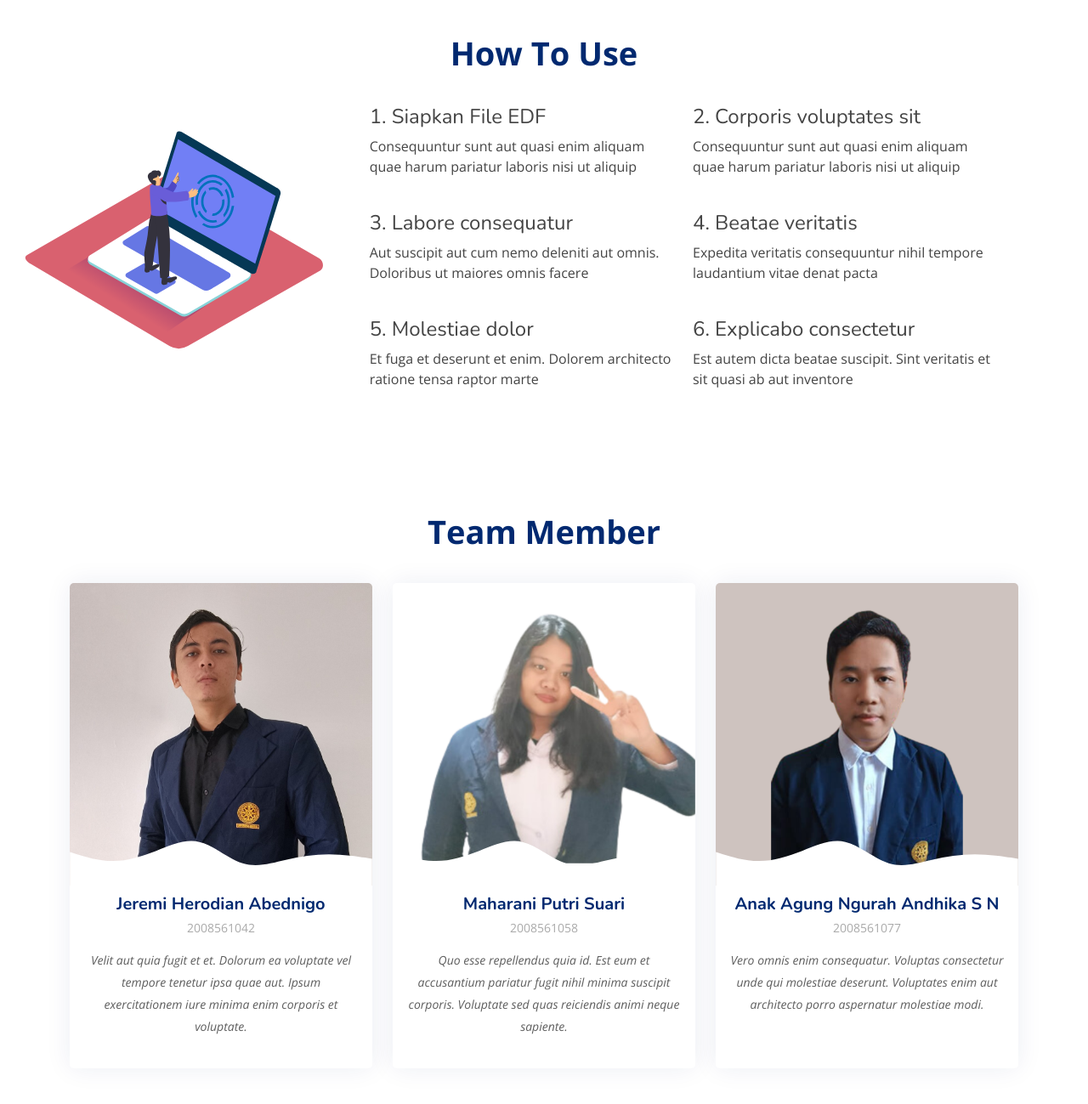
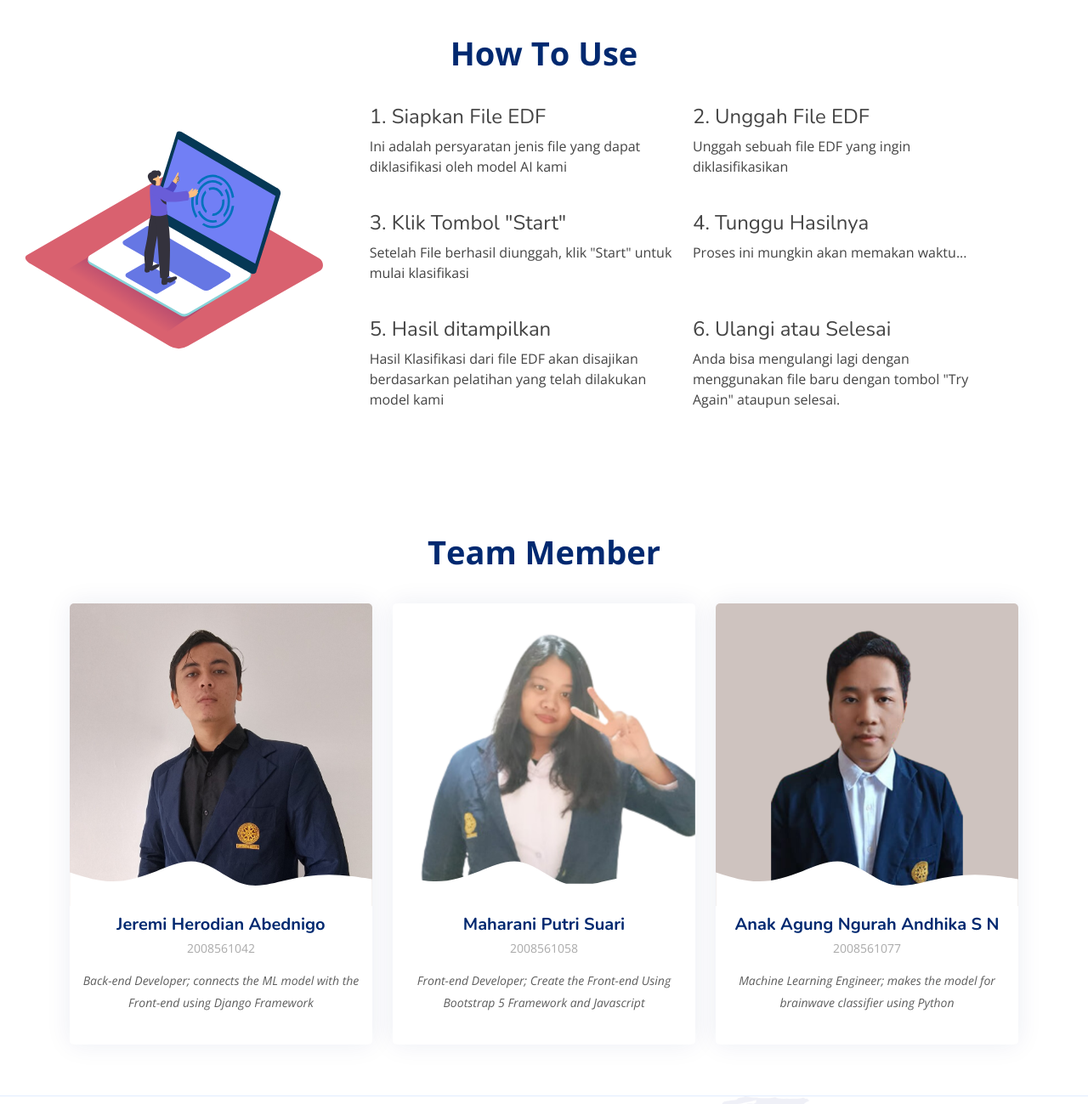
Before and after one commit to UAS-PPM-EEG-Classification-CNN/EEG-FRONTEND, a plain HTML site: page index.html in a window 1280 px wide. Shown: the part 1420-2719 px from the top of the page at 85% size. Drawn offline with nearby package versions, Linux system fonts and the light colour scheme.

Commit message:
update index

```diff
--- a/index.html
+++ b/index.html
@@ -60,8 +60,8 @@
     <div class="container">
       <div class="row">
         <div class="col-lg-6 d-flex flex-column justify-content-center">
-          <h1 data-aos="fade-up">An AI-based Tool for Brainwave Classifier</h1>
-          <h2 data-aos="fade-up" data-aos-delay="400">We made an AI Project for human movement classifier based on brainwaves </h2>
+          <h1 data-aos="fade-up">A Machine-Learning-based Tool for Brainwave Classifier</h1>
+          <h2 data-aos="fade-up" data-aos-delay="400">We made an Machine Learning Project for human movement classifier based on brainwaves </h2>
           <div data-aos="fade-up" data-aos-delay="600">
             <div class="text-center text-lg-start">
               <a href="tools.html" class="btn-get-started scrollto d-inline-flex align-items-center justify-content-center align-self-center">
@@ -186,39 +186,39 @@
               <div class="row align-self-center gy-4">
                 <div class="col-md-6 icon-box" data-aos="fade-up">
                     <h4>1. Siapkan File EDF</h4>
-                    <p>Consequuntur sunt aut quasi enim aliquam quae harum pariatur laboris nisi ut aliquip</p>
+                    <p>Ini adalah persyaratan jenis file yang dapat diklasifikasi oleh model AI kami</p>
                 </div>
 
                 <div class="col-md-6 icon-box" data-aos="fade-up">
-                  <h4>2. Corporis voluptates sit</h4>
-                  <p>Consequuntur sunt aut quasi enim aliquam quae harum pariatur laboris nisi ut aliquip</p>
+                  <h4>2. Unggah File EDF</h4>
+                  <p>Unggah sebuah file EDF yang ingin diklasifikasikan</p>
               </div>
 
                 <div class="col-md-6 icon-box" data-aos="fade-up" data-aos-delay="200">
                   <div>
-                    <h4>3. Labore consequatur</h4>
-                    <p>Aut suscipit aut cum nemo deleniti aut omnis. Doloribus ut maiores omnis facere</p>
+                    <h4>3. Klik Tombol "Start"</h4>
+                    <p>Setelah File berhasil diunggah, klik "Start" untuk mulai klasifikasi</p>
                   </div>
                 </div>
 
                 <div class="col-md-6 icon-box" data-aos="fade-up" data-aos-delay="300">
                   <div>
-                    <h4>4. Beatae veritatis</h4>
-                    <p>Expedita veritatis consequuntur nihil tempore laudantium vitae denat pacta</p>
+                    <h4>4. Tunggu Hasilnya</h4>
+                    <p>Proses ini mungkin akan memakan waktu...</p>
                   </div>
                 </div>
 
                 <div class="col-md-6 icon-box" data-aos="fade-up" data-aos-delay="400">
                   <div>
-                    <h4>5. Molestiae dolor</h4>
-                    <p>Et fuga et deserunt et enim. Dolorem architecto ratione tensa raptor marte</p>
+                    <h4>5. Hasil ditampilkan</h4>
+                    <p>Hasil Klasifikasi dari file EDF akan disajikan berdasarkan pelatihan yang telah dilakukan model kami</p>
                   </div>
                 </div>
 
                 <div class="col-md-6 icon-box" data-aos="fade-up" data-aos-delay="500">
                   <div>
-                    <h4>6. Explicabo consectetur</h4>
-                    <p>Est autem dicta beatae suscipit. Sint veritatis et sit quasi ab aut inventore</p>
+                    <h4>6. Ulangi atau Selesai</h4>
+                    <p>Anda bisa mengulangi lagi dengan menggunakan file baru dengan tombol "Try Again" ataupun selesai.</p>
                   </div>
                 </div>
 
@@ -255,7 +255,7 @@
               <div class="member-info">
                 <h4>Jeremi Herodian Abednigo</h4>
                 <span>2008561042</span>
-                <p>Velit aut quia fugit et et. Dolorum ea voluptate vel tempore tenetur ipsa quae aut. Ipsum exercitationem iure minima enim corporis et voluptate.</p>
+                <p>Back-end Developer; connects the ML model with the Front-end using Django Framework</p>
               </div>
             </div>
           </div>
@@ -272,7 +272,7 @@
               <div class="member-info">
                 <h4>Maharani Putri Suari</h4>
                 <span>2008561058</span>
-                <p>Quo esse repellendus quia id. Est eum et accusantium pariatur fugit nihil minima suscipit corporis. Voluptate sed quas reiciendis animi neque sapiente.</p>
+                <p>Front-end Developer; Create the Front-end Using Bootstrap 5 Framework and Javascript</p>
               </div>
             </div>
           </div>
@@ -289,7 +289,7 @@
               <div class="member-info">
                 <h4>Anak Agung Ngurah Andhika S N</h4>
                 <span>2008561077</span>
-                <p>Vero omnis enim consequatur. Voluptas consectetur unde qui molestiae deserunt. Voluptates enim aut architecto porro aspernatur molestiae modi.</p>
+                <p>Machine Learning Engineer; makes the model for brainwave classifier using Python</p>
               </div>
             </div>
           </div>
```
